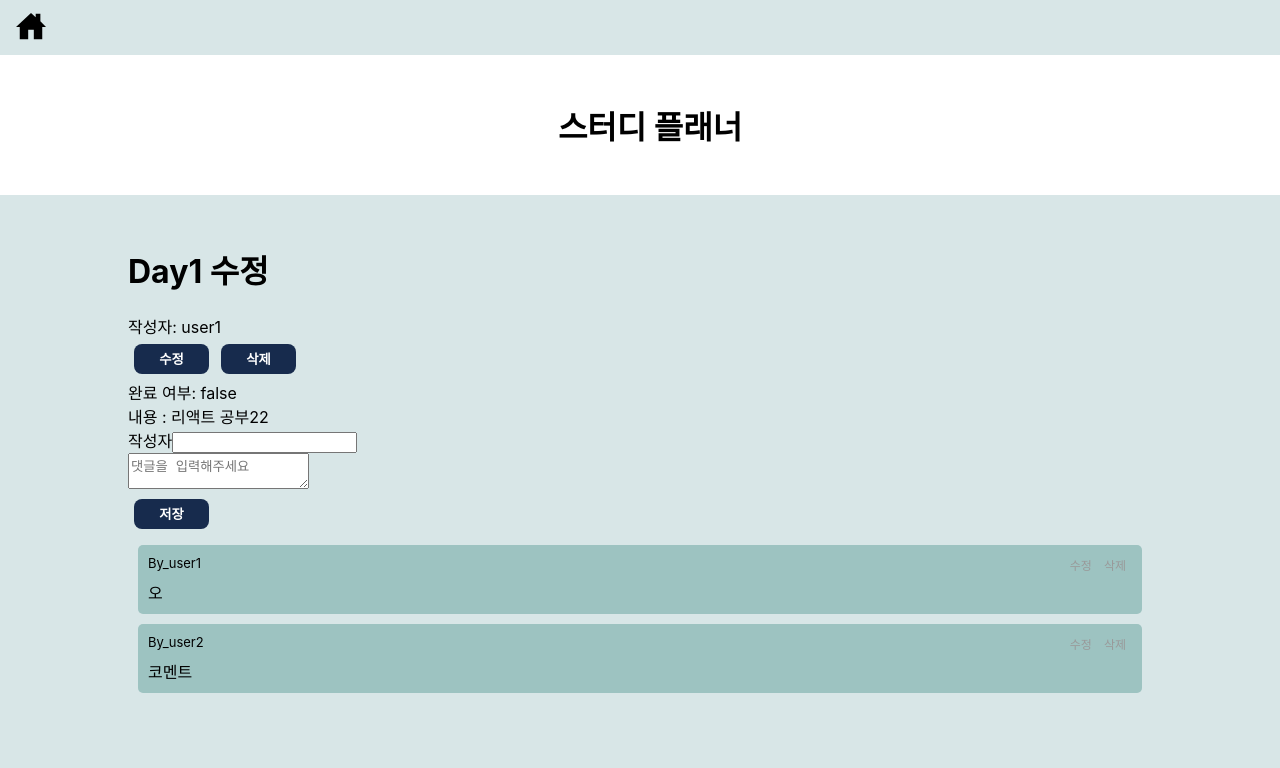
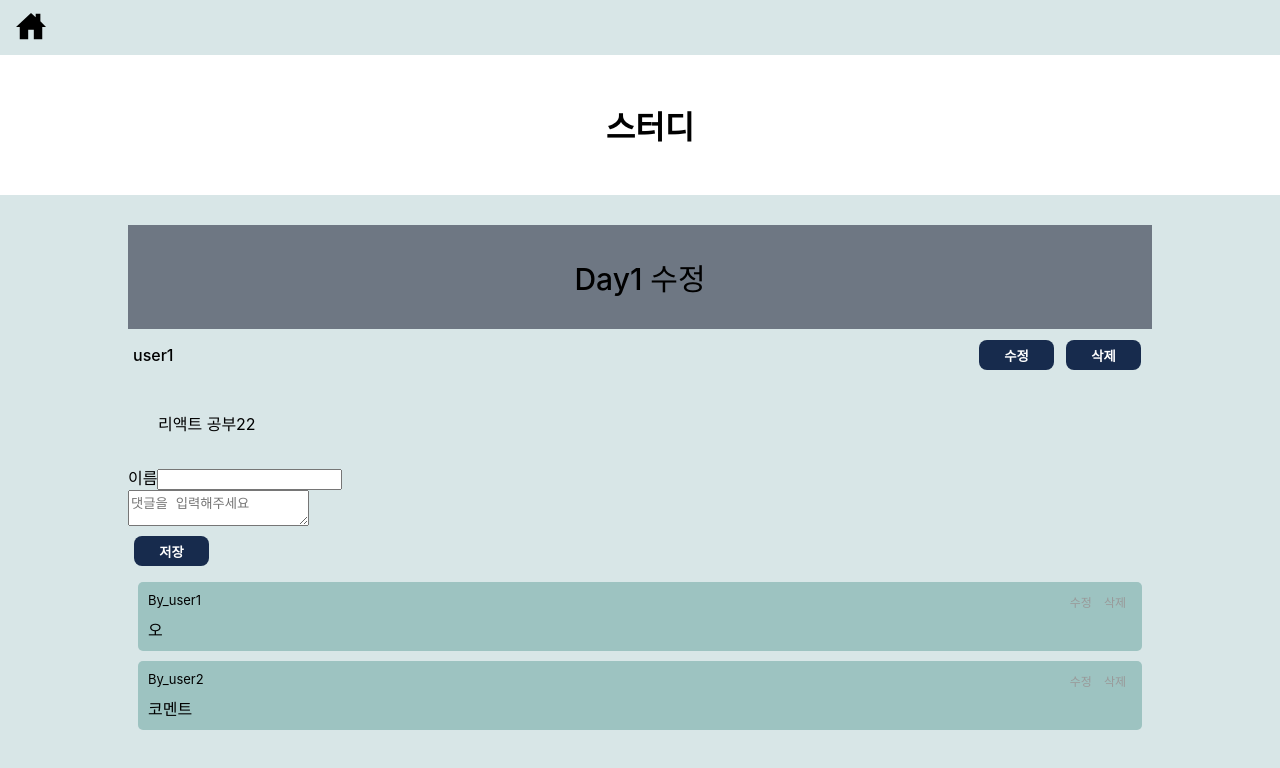
Before and after one commit to Hediar/react-lv4, a React (Create React App) app: page /detailstudy/1 in a window 1280 px wide. Shown: the top 768 px of the page. Built offline with nearby package versions, Linux system fonts and the light colour scheme; data requests are answered from the project's data file.

Commit message:
DetailTodo style 수정

```diff
--- a/db.json
+++ b/db.json
@@ -20,6 +20,13 @@
       "contents": "운동",
       "writer": "user3",
       "isDone": false
+    },
+    {
+      "title": "제목",
+      "contents": "내용적음",
+      "writer": "누군가",
+      "isDone": false,
+      "id": "YmoVNhd"
     }
   ],
   "comments": [
--- a/src/components/Button.jsx
+++ b/src/components/Button.jsx
@@ -35,9 +35,6 @@ const Button = (props) => {
       case "complete": {
         const newComplete = { id: props.cardKey, isDone: !props.complete };
         updateCompleteMutation.mutate(newComplete);
-        break;
-      }
-      case "delete": {
         break;
       }
       case "update": {
--- a/src/components/Card.jsx
+++ b/src/components/Card.jsx
@@ -27,7 +27,7 @@ function Card({ study }) {
         }}
       >
         <CardNav>
-          <div>작성자 {study.writer}</div>
+          <div>{study.writer}</div>
         </CardNav>
         <Cardcontext>{study.title}</Cardcontext>
       </div>
@@ -64,12 +64,14 @@ const CardBox = styled.div`
 
 const CardNav = styled.div`
   display: flex;
+  font-size: 13px;
   align-items: center;
   justify-content: space-between;
   padding: 10px;
 `;
 
 const Cardcontext = styled.div`
+  font-size: 25px;
   margin: 10px;
   line-height: 1.5;
   height: 3.9375rem;
--- a/src/components/CardList.jsx
+++ b/src/components/CardList.jsx
@@ -15,13 +15,13 @@ function CardList() {
   }
 
   return (
-    <div>
+    <>
       <CardListBox>
         {data.map((item) => {
           return <Card key={item.id} study={item} />;
         })}
       </CardListBox>
-    </div>
+    </>
   );
 }
 
@@ -29,6 +29,7 @@ export default CardList;
 
 const CardListBox = styled.div`
   display: flex;
+  padding: 20px;
   margin: -1rem;
   flex-wrap: wrap;
 `;
--- a/src/components/Header.jsx
+++ b/src/components/Header.jsx
@@ -15,7 +15,7 @@ function Header() {
            <Button>LogIn</Button> */}
         </HeaderNav>
         <HeaderMainArea>
-          <h1>스터디 플래너</h1>
+          <h1>스터디</h1>
         </HeaderMainArea>
       </HeaderArea>
     </>
--- a/src/components/Inputcomment.jsx
+++ b/src/components/Inputcomment.jsx
@@ -43,8 +43,8 @@ function Inputcomment(props) {
     <>
       <div>
         <div>
-          <label>작성자</label>
-          <input value={inputUser} onChange={inputUserHandler} />
+          <label>이름</label>
+          <input value={inputUser} onChange={inputUserHandler} maxlength="10" />
         </div>
         <textarea
           value={inputComment}
--- a/src/components/Main.jsx
+++ b/src/components/Main.jsx
@@ -24,7 +24,7 @@ export default Main;
 const MainArea = styled.div`
   width: 80%;
   margin: 0 auto;
-  padding: 30px;
+  position: relative;
   align-items: center;
   justify-content: center;
 `;
--- a/src/pages/DetailTodo.jsx
+++ b/src/pages/DetailTodo.jsx
@@ -74,10 +74,12 @@ function DetailTodo() {
       <DetailBox>
         {!updateState && (
           <>
-            <h1>{`${study.title}`}</h1>
+            <DetailNavTitle
+              done={`${study.isDone}`}
+            >{`${study.title}`}</DetailNavTitle>
+            <DetailNavBox>
+              <div>{`${study.writer}`}</div>
               <div>
-              <div>{`작성자: ${study.writer}`}</div>
-
                 <Button
                   onClick={() => {
                     setUpdateState(true);
@@ -95,8 +97,9 @@ function DetailTodo() {
                   삭제
                 </Button>
               </div>
-            <div>{`완료 여부: ${study.isDone}`}</div>
-            <div>{`내용 : ${study.contents}`}</div>
+            </DetailNavBox>
+
+            <DetailMainBox>{`${study.contents}`}</DetailMainBox>
             <Inputcomment data={comments}></Inputcomment>
             {comments ? (
               <>
@@ -151,3 +154,29 @@ const DetailBox = styled.div`
   align-items: center;
   justify-content: center;
 `;
+
+const DetailNavBox = styled.div`
+  display: flex;
+  margin: 5px;
+  align-items: center;
+  justify-content: space-between;
+  font-weight: 500;
+`;
+
+const DetailNavTitle = styled.div`
+  display: flex;
+  background-color: ${(props) =>
+    props.done === "true" ? "#9dc3c1" : "#6E7783"};
+  padding: 30px;
+  font-size: 30px;
+  font-weight: 500;
+  align-items: center;
+  justify-content: center;
+`;
+
+const DetailMainBox = styled.div`
+  display: flex;
+  align-items: center;
+  justify-content: space-between;
+  padding: 30px;
+`;
--- a/src/pages/Home.jsx
+++ b/src/pages/Home.jsx
@@ -2,17 +2,11 @@ import React from "react";
 import Header from "../components/Header";
 import Footer from "../components/Footer";
 import Main from "../components/Main";
-import Button from "../components/Button";
 
 function Home() {
   return (
     <>
       <Header />
-      <div>
-        <Button>전체</Button>
-        <Button>진행중</Button>
-        <Button>완료 목록</Button>
-      </div>
       <Main />
       <Footer />
     </>
--- a/src/pages/Post.jsx
+++ b/src/pages/Post.jsx
@@ -51,15 +51,23 @@ function Post() {
     <>
       <Header />
       <PostBox>
-        <h2>스터디 할 내용 적기</h2>
+        <h2>작성</h2>
         <form onSubmit={handleSubmitButtonClick}>
           <div>
             <label>제목</label>
-            <input value={title} onChange={onChangeTitleHandler} />
+            <input
+              value={title}
+              onChange={onChangeTitleHandler}
+              maxlength="20"
+            />
           </div>
           <div>
             <label>작성자</label>
-            <input value={writer} onChange={onChangeWriterHandler} />
+            <input
+              value={writer}
+              onChange={onChangeWriterHandler}
+              maxlength="10"
+            />
           </div>
           <div>
             <label>내용</label>
```
Lines whose indentation alone changed are shown as unchanged.
